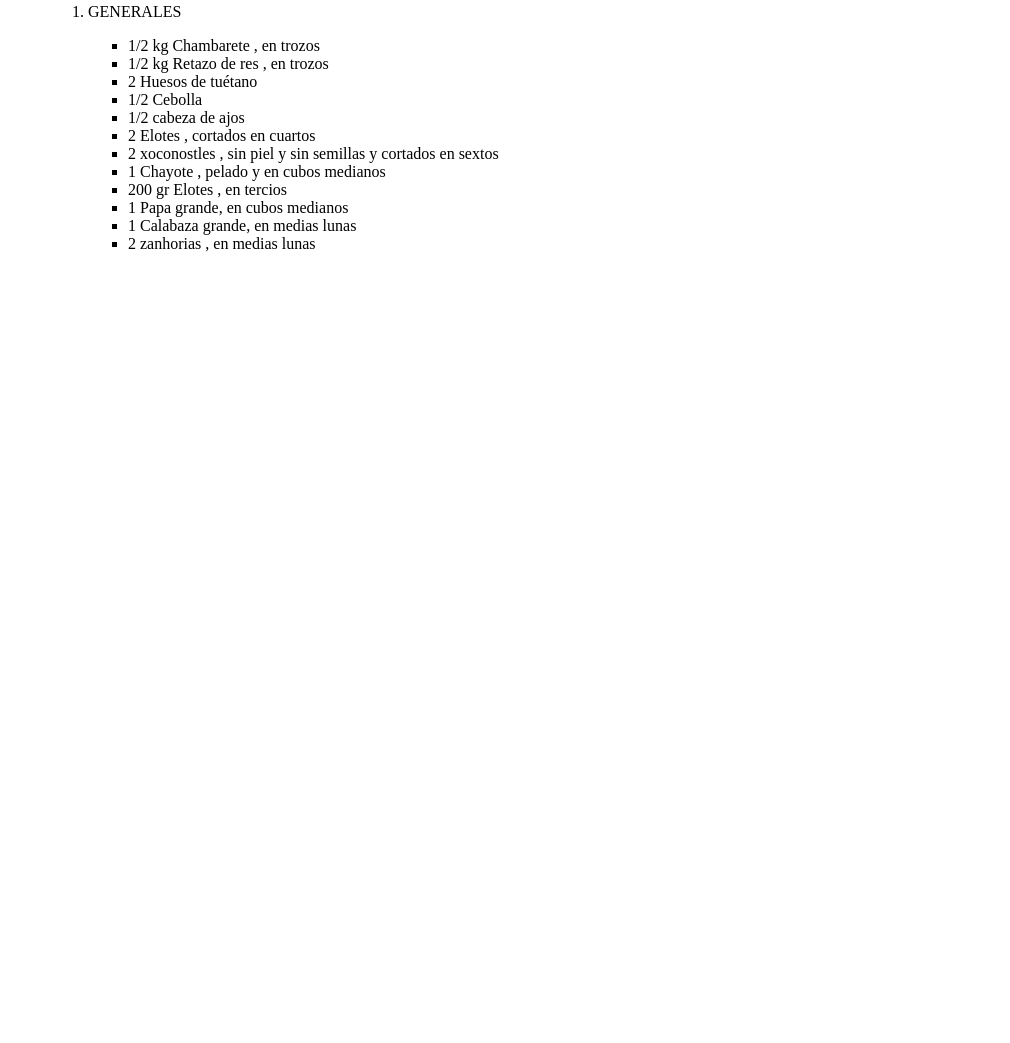
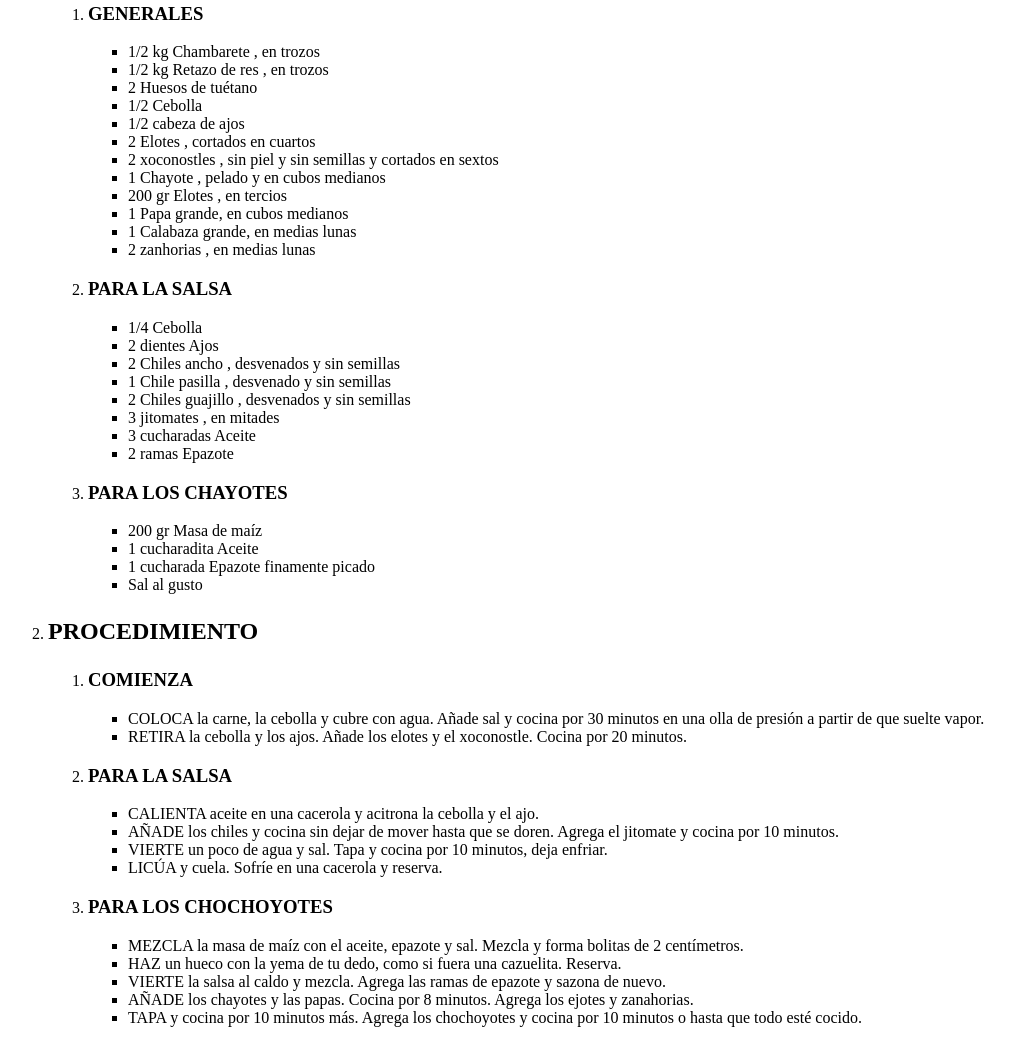
Before and after one commit to Luckinfort8/tdaweb, a plain HTML site: page actividad5/punto2/index.html in a window 1280 px wide. Shown: the part 232-1275 px from the top of the page, without its empty margins (0-1010 px from the left). Before the commit the page ends 800 px from the top, so only its background shows below. Drawn offline with Linux system fonts and the light colour scheme.

Commit message:
summit pre final

```diff
--- a/actividad5/punto2/index.html
+++ b/actividad5/punto2/index.html
@@ -21,7 +21,7 @@
       <h2><p>Ingredientes</p></h2>
       <ol>
         <li>
-          <p>GENERALES</p>
+          <h3><p>GENERALES</p></h3>
           <ul>
             <li>1/2 kg Chambarete , en trozos</li>
             <li>1/2 kg Retazo de res , en trozos</li>
@@ -37,6 +37,59 @@
             <li>2 zanhorias , en medias lunas</li>
           </ul>
         </li>
+        <li>
+          <h3><p>PARA LA SALSA</p></h3>
+          <ul>
+            <li>1/4 Cebolla</li>
+            <li>2 dientes Ajos</li>
+            <li>2 Chiles ancho , desvenados y sin semillas</li>
+            <li>1 Chile pasilla , desvenado y sin semillas</li>
+            <li>2 Chiles guajillo , desvenados y sin semillas</li>
+            <li>3 jitomates , en mitades</li>
+            <li>3 cucharadas Aceite</li>
+            <li>2 ramas Epazote</li>
+          </ul>
+        </li>
+        <li>
+          <h3><p>PARA LOS CHAYOTES</p></h3>
+          <ul>
+            <li>200 gr Masa de maíz</li>
+            <li>1 cucharadita Aceite</li>
+            <li>1 cucharada Epazote finamente picado</li>
+            <li>Sal al gusto</li>
+          </ul>
+        </li>
+      </ol>
+    </li>
+    <li>
+      <h2><p>PROCEDIMIENTO</p></h2>
+      <ol>
+        <li>
+          <h3>COMIENZA</h3>
+          <ul>
+            <li>COLOCA la carne, la cebolla y cubre con agua. Añade sal y cocina por 30 minutos en una olla de presión a partir de que suelte vapor.</li>
+            <li>RETIRA la cebolla y los ajos. Añade los elotes y el xoconostle. Cocina por 20 minutos.</li>
+          </ul>
+        </li>
+        <li>
+          <h3>PARA LA SALSA</h3>
+          <ul>
+            <li>CALIENTA aceite en una cacerola y acitrona la cebolla y el ajo.</li>
+            <li>AÑADE los chiles y cocina sin dejar de mover hasta que se doren. Agrega el jitomate y cocina por 10 minutos.</li>
+            <li>VIERTE un poco de agua y sal. Tapa y cocina por 10 minutos, deja enfriar.</li>
+            <li>LICÚA y cuela. Sofríe en una cacerola y reserva.</li>
+          </ul>
+        </li>
+        <li>
+          <h3>PARA LOS CHOCHOYOTES</h3>
+          <ul>
+            <li>MEZCLA la masa de maíz con el aceite, epazote y sal. Mezcla y forma bolitas de 2 centímetros.</li>
+            <li>HAZ un hueco con la yema de tu dedo, como si fuera una cazuelita. Reserva.</li>
+            <li>VIERTE la salsa al caldo y mezcla. Agrega las ramas de epazote y sazona de nuevo.</li>
+            <li>AÑADE los chayotes y las papas. Cocina por 8 minutos. Agrega los ejotes y zanahorias.</li>
+            <li>TAPA y cocina por 10 minutos más. Agrega los chochoyotes y cocina por 10 minutos o hasta que todo esté cocido.</li>
+          </ul>
+        </li>
       </ol>
     </li>
   </ol>
```
